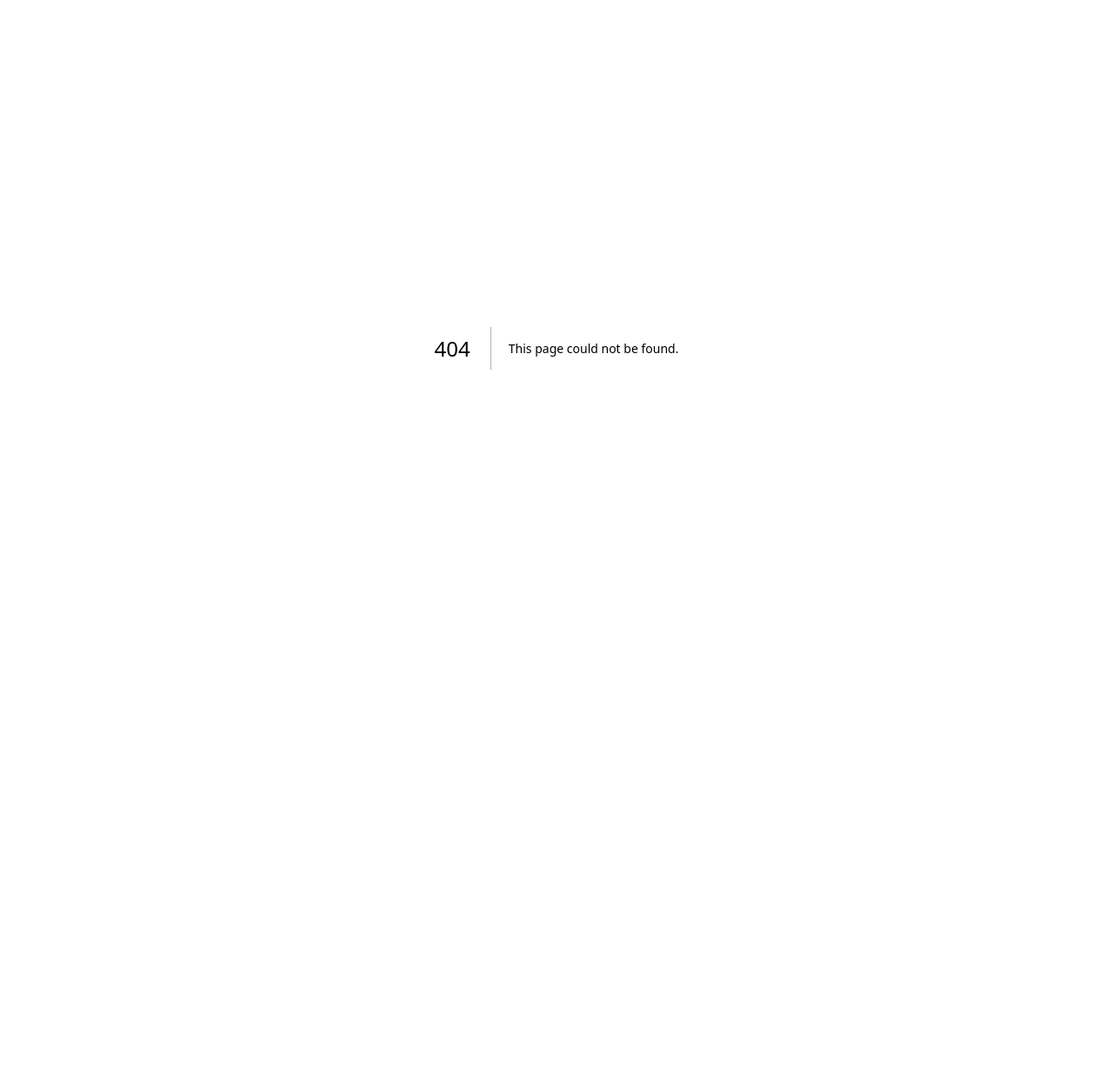
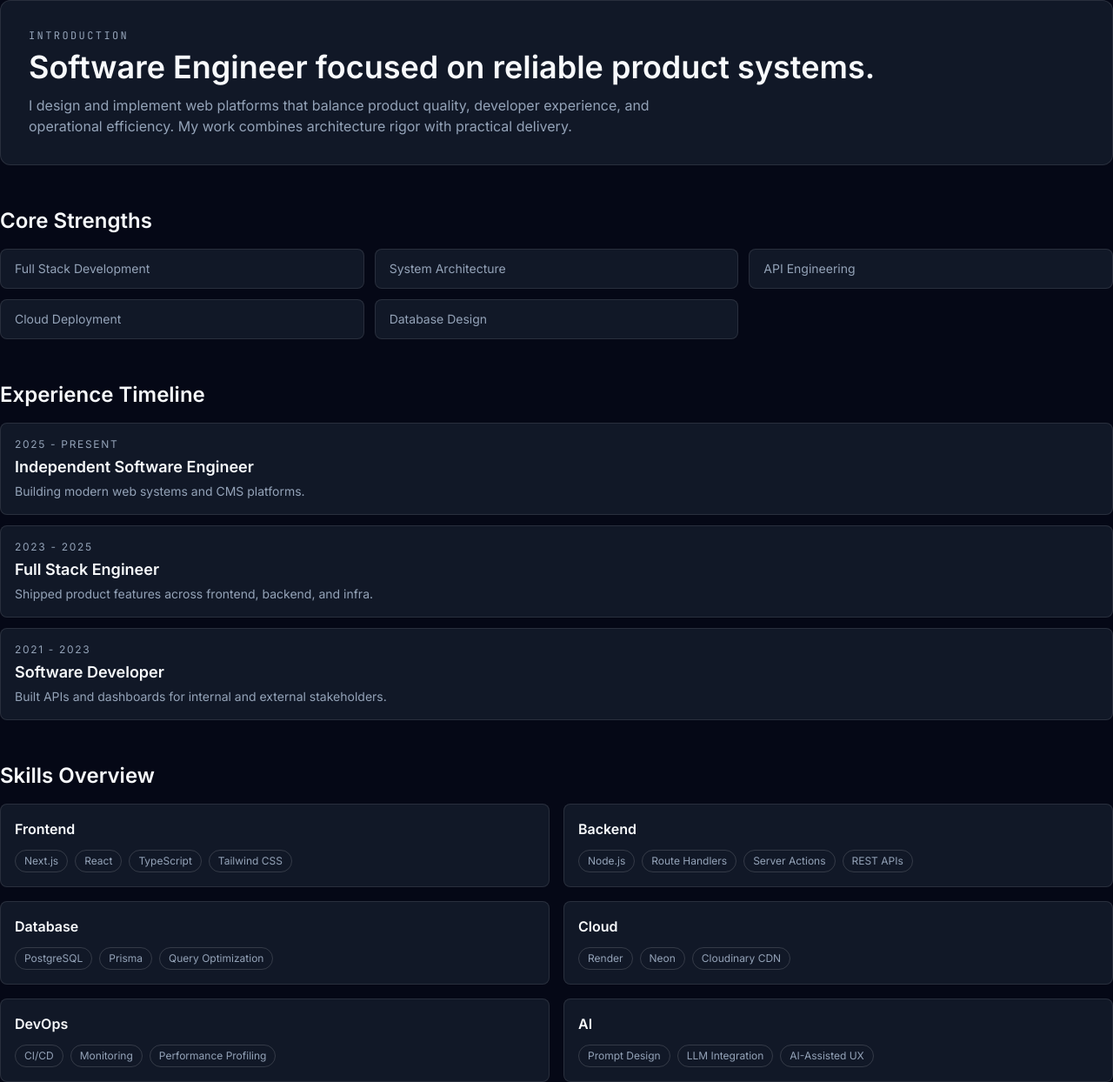
Before and after one commit to sh3ki/sheki-portfolio, a Next.js app: page /about in a window 1280 px wide. Before the commit this address had no page. Shown: the whole page at 87% size. Before the commit the page ends 800 px from the top, so only its background shows below. Built offline with nearby package versions, Linux system fonts and the light colour scheme.

Commit message:
Create src/app/about/page.tsx

```diff
--- /dev/null
+++ b/src/app/about/page.tsx
@@ -0,0 +1,79 @@
+const strengths = [
+  "Full Stack Development",
+  "System Architecture",
+  "API Engineering",
+  "Cloud Deployment",
+  "Database Design",
+];
+
+const skills = {
+  Frontend: ["Next.js", "React", "TypeScript", "Tailwind CSS"],
+  Backend: ["Node.js", "Route Handlers", "Server Actions", "REST APIs"],
+  Database: ["PostgreSQL", "Prisma", "Query Optimization"],
+  Cloud: ["Render", "Neon", "Cloudinary CDN"],
+  DevOps: ["CI/CD", "Monitoring", "Performance Profiling"],
+  AI: ["Prompt Design", "LLM Integration", "AI-Assisted UX"],
+};
+
+const timeline = [
+  { period: "2025 - Present", role: "Independent Software Engineer", summary: "Building modern web systems and CMS platforms." },
+  { period: "2023 - 2025", role: "Full Stack Engineer", summary: "Shipped product features across frontend, backend, and infra." },
+  { period: "2021 - 2023", role: "Software Developer", summary: "Built APIs and dashboards for internal and external stakeholders." },
+];
+
+export default function AboutPage() {
+  return (
+    <section className="space-y-12">
+      <header className="rounded-xl border border-white/10 bg-surface p-6 md:p-8">
+        <p className="font-mono text-xs uppercase tracking-[0.2em] text-muted">Introduction</p>
+        <h1 className="mt-2 text-3xl font-semibold md:text-4xl">Software Engineer focused on reliable product systems.</h1>
+        <p className="mt-3 max-w-3xl text-sm text-muted md:text-base">
+          I design and implement web platforms that balance product quality, developer experience, and operational
+          efficiency. My work combines architecture rigor with practical delivery.
+        </p>
+      </header>
+
+      <section className="space-y-4">
+        <h2 className="text-2xl font-semibold">Core Strengths</h2>
+        <div className="grid gap-3 md:grid-cols-3">
+          {strengths.map((item) => (
+            <article key={item} className="rounded-lg border border-white/10 bg-surface px-4 py-3 text-sm text-muted">
+              {item}
+            </article>
+          ))}
+        </div>
+      </section>
+
+      <section className="space-y-4">
+        <h2 className="text-2xl font-semibold">Experience Timeline</h2>
+        <div className="space-y-3">
+          {timeline.map((item) => (
+            <article key={item.period} className="rounded-lg border border-white/10 bg-surface p-4">
+              <p className="text-xs uppercase tracking-[0.14em] text-muted">{item.period}</p>
+              <h3 className="mt-1 text-lg font-semibold">{item.role}</h3>
+              <p className="mt-1 text-sm text-muted">{item.summary}</p>
+            </article>
+          ))}
+        </div>
+      </section>
+
+      <section className="space-y-4">
+        <h2 className="text-2xl font-semibold">Skills Overview</h2>
+        <div className="grid gap-4 md:grid-cols-2">
+          {Object.entries(skills).map(([category, items]) => (
+            <article key={category} className="rounded-lg border border-white/10 bg-surface p-4">
+              <h3 className="font-semibold">{category}</h3>
+              <div className="mt-3 flex flex-wrap gap-2">
+                {items.map((item) => (
+                  <span key={item} className="rounded-full border border-white/15 px-2.5 py-1 text-xs text-muted">
+                    {item}
+                  </span>
+                ))}
+              </div>
+            </article>
+          ))}
+        </div>
+      </section>
+    </section>
+  );
+}
```
